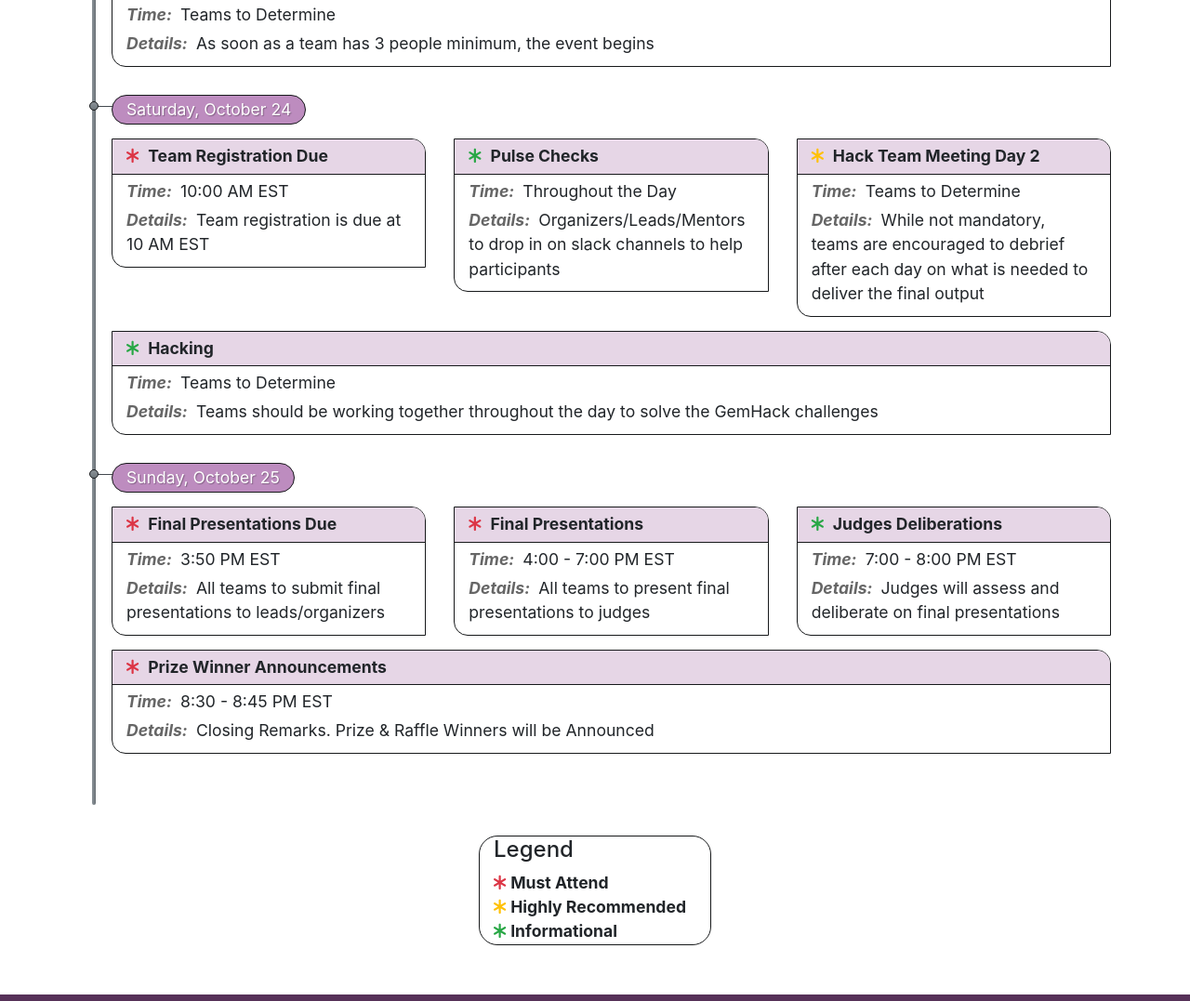
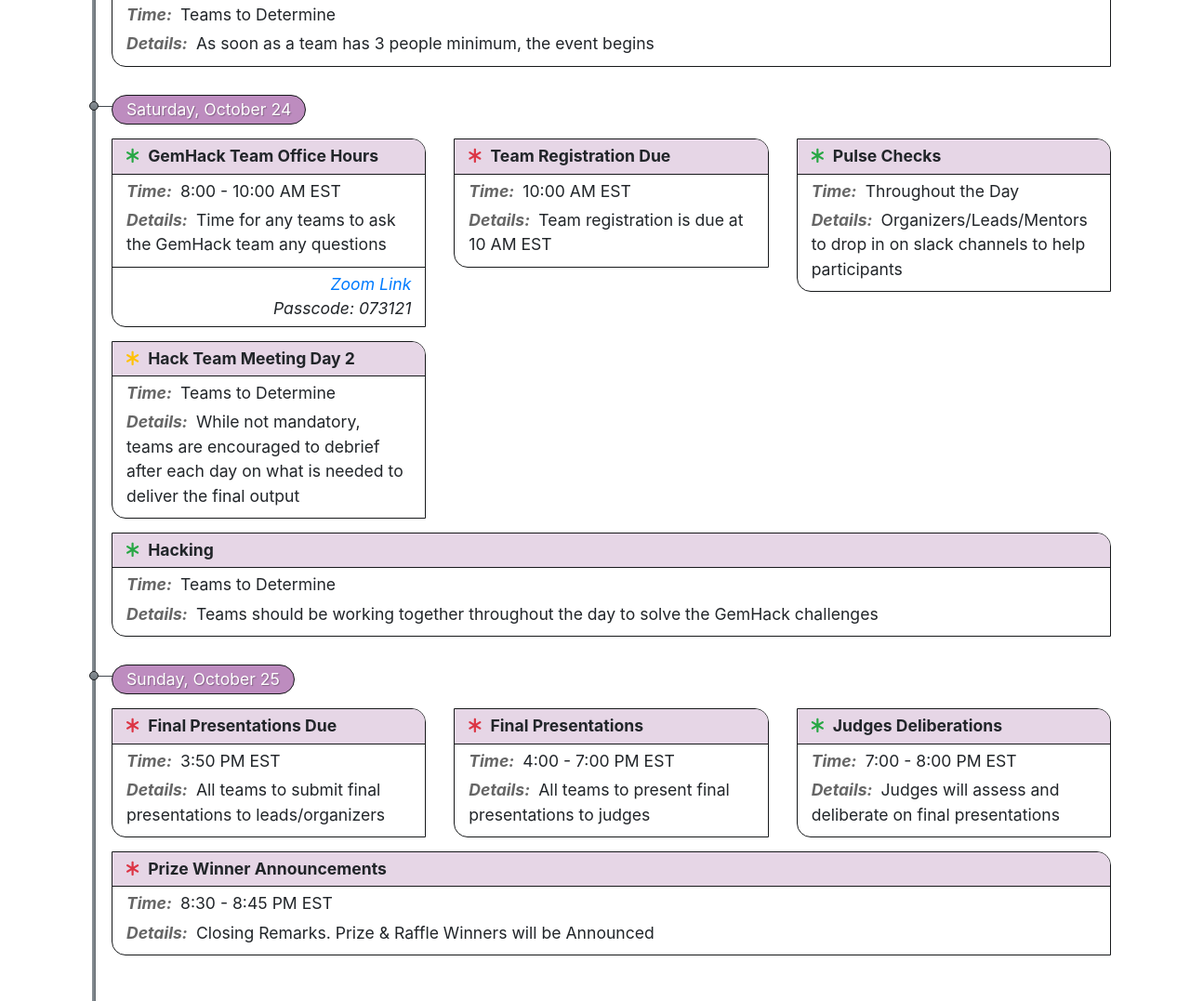
Before and after one commit to mitulshah3882/GemHack, a plain HTML site: page schedule.html in a window 1280 px wide. Shown: the part 731-1808 px from the top of the page at 93% size. Drawn offline with nearby package versions, Linux system fonts and the light colour scheme.

Commit message:
Added office hours and zoom

```diff
--- a/schedule.html
+++ b/schedule.html
@@ -134,6 +134,21 @@
                     Saturday, October 24
                 </div>
                 <div class="row">
+                    <div class="col-sm-4">
+                        <div class="timeline-box">
+                                <div class="box-title">
+                                <i class="fa fa-asterisk text-success" aria-hidden="true"></i> <strong>GemHack Team Office Hours</strong>
+                                </div>
+                                <div class="box-content">
+                                <div class="box-item"><strong>Time: </strong>8:00 - 10:00 AM EST</div>
+                                <div class="box-item"><strong>Details: </strong>Time for any teams to ask the GemHack team any questions</div>
+                                </div>
+                                <div class="box-footer">
+                                    <a target="_blank" href="https://zoom.us/j/99300142429?pwd=bkp3OTE4QlZLcmt4NWdMYkgrTEVyZz09">Zoom Link</a><br>
+                                    Passcode: 073121
+                                </div>
+                            </div>
+                        </div>
                 <div class="col-sm-4">
                     <div class="timeline-box">
                             <div class="box-title">
```
